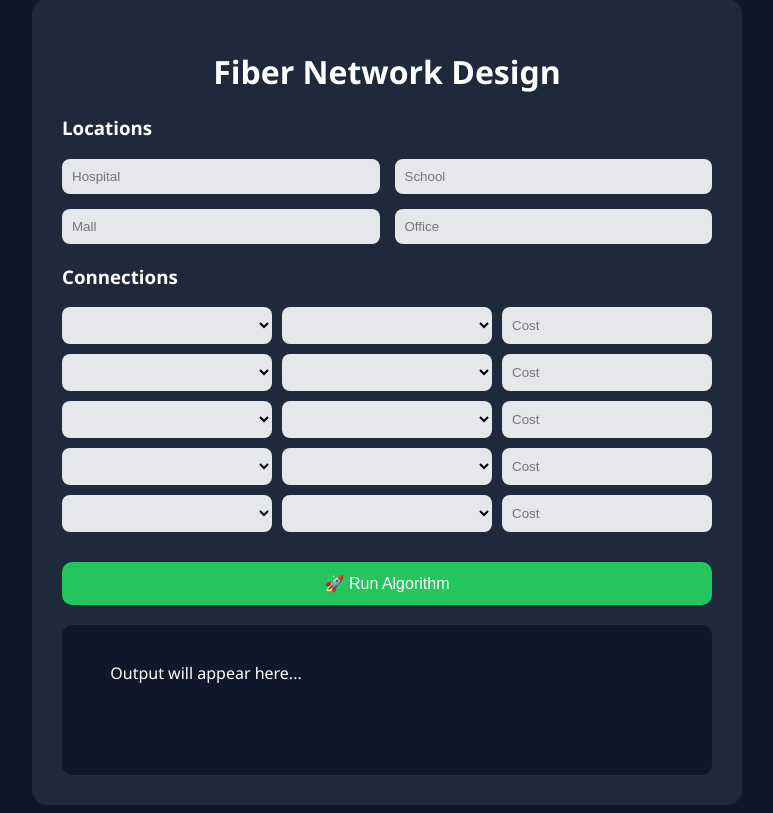
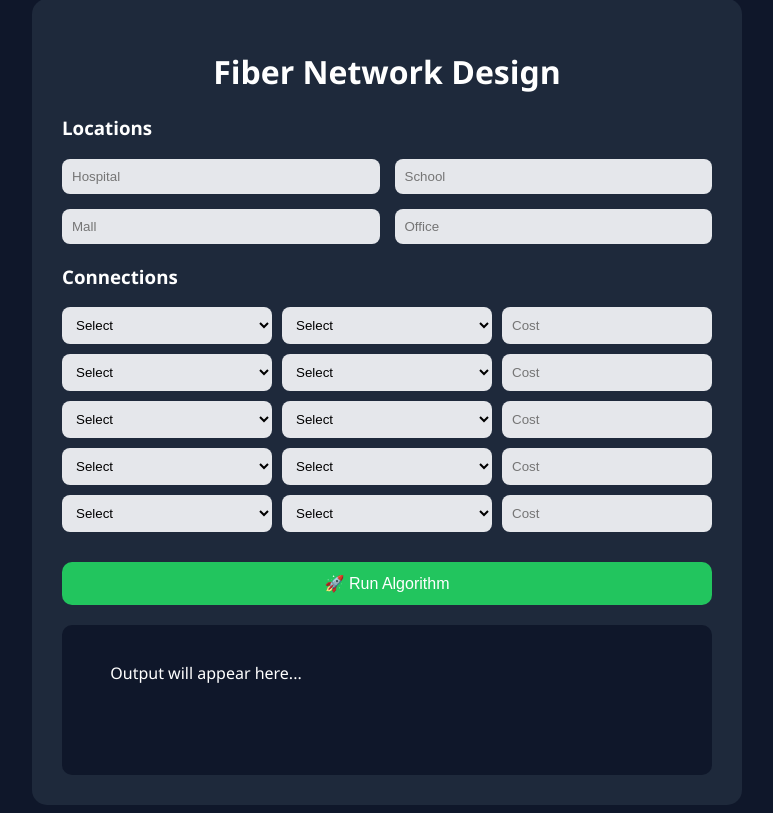
Before and after one commit to rudranideshpande/Fiber-Network-Design-1-, a Flask app: page / in a window 1280 px wide. Shown: the part 49-862 px from the top of the page, without its empty margins (253-1026 px from the left). Run offline with Flask 3, Linux system fonts and the light colour scheme; lists and menus that the app fills with data are empty.

Commit message:
Update index.html

```diff
--- a/templates/index.html
+++ b/templates/index.html
@@ -93,32 +93,32 @@
     <h3>Connections</h3>
 
     <div class="row">
-        <select id="f1"></select>
-        <select id="t1"></select>
+        <select id="f1"><option>Select</option></select>
+        <select id="t1"><option>Select</option></select>
         <input placeholder="Cost" id="c1">
     </div>
 
     <div class="row">
-        <select id="f2"></select>
-        <select id="t2"></select>
+        <select id="f2"><option>Select</option></select>
+        <select id="t2"><option>Select</option></select>
         <input placeholder="Cost" id="c2">
     </div>
 
     <div class="row">
-        <select id="f3"></select>
-        <select id="t3"></select>
+        <select id="f3"><option>Select</option></select>
+        <select id="t3"><option>Select</option></select>
         <input placeholder="Cost" id="c3">
     </div>
 
     <div class="row">
-        <select id="f4"></select>
-        <select id="t4"></select>
+        <select id="f4"><option>Select</option></select>
+        <select id="t4"><option>Select</option></select>
         <input placeholder="Cost" id="c4">
     </div>
 
     <div class="row">
-        <select id="f5"></select>
-        <select id="t5"></select>
+        <select id="f5"><option>Select</option></select>
+        <select id="t5"><option>Select</option></select>
         <input placeholder="Cost" id="c5">
     </div>
 
@@ -131,7 +131,7 @@
 
 <script>
 
-// Update dropdown options based on locations
+// Update dropdowns dynamically
 function updateDropdowns() {
     let locations = [];
 
@@ -144,14 +144,13 @@ function updateDropdowns() {
         let from = document.getElementById("f" + i);
         let to = document.getElementById("t" + i);
 
-        from.innerHTML = "";
-        to.innerHTML = "";
+        // Reset with default option
+        from.innerHTML = "<option value=''>Select</option>";
+        to.innerHTML = "<option value=''>Select</option>";
 
         locations.forEach(loc => {
-            let opt1 = new Option(loc, loc);
-            let opt2 = new Option(loc, loc);
-            from.add(opt1);
-            to.add(opt2);
+            from.add(new Option(loc, loc));
+            to.add(new Option(loc, loc));
         });
     }
 }
@@ -197,9 +196,6 @@ async function runAlgo() {
     document.getElementById("output").innerText = data.output;
 }
 
-// Initialize empty dropdowns
-updateDropdowns();
-
 </script>
 
 </body>
```
